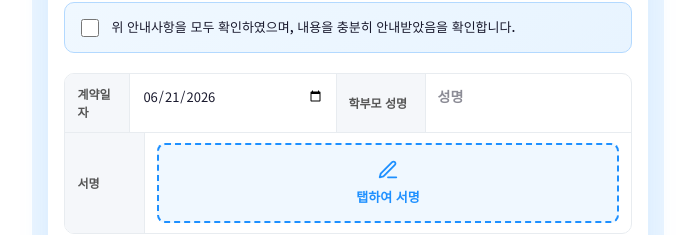
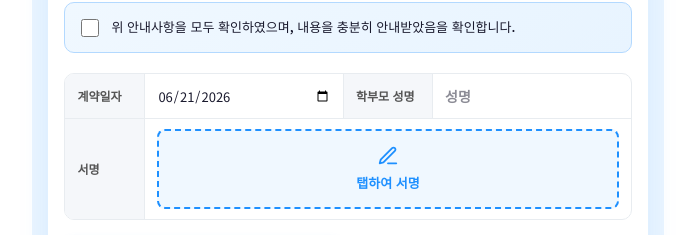
Before and after one commit to jororo9/customer-sign-app, a Next.js app: page /consent in a window 1280 px wide. Shown: the part 333-568 px from the top of the page, without its empty margins (292-987 px from the left). Built offline with nearby package versions, Linux system fonts and the light colour scheme; no server answers; the database is empty.

Commit message:
학부모 성명 칸 너비 조정

```diff
--- a/app/consent/page.tsx
+++ b/app/consent/page.tsx
@@ -336,7 +336,7 @@ export default function ConsentPage() {
           {/* 서명 테이블 */}
           <div style={{ border: '1.5px solid #e8ecf0', borderRadius: 10, overflow: 'hidden', marginBottom: 20 }}>
             <div style={{ display: 'flex', borderBottom: '1px solid #e8ecf0' }}>
-              <div style={{ ...thStyle, flex: '0 0 65px' }}>
+              <div style={{ ...thStyle, flex: '0 0 80px' }}>
                 <span style={{ fontSize: 12, fontWeight: 700, color: '#555' }}>계약일자</span>
               </div>
               <div style={tdStyle}>
```
